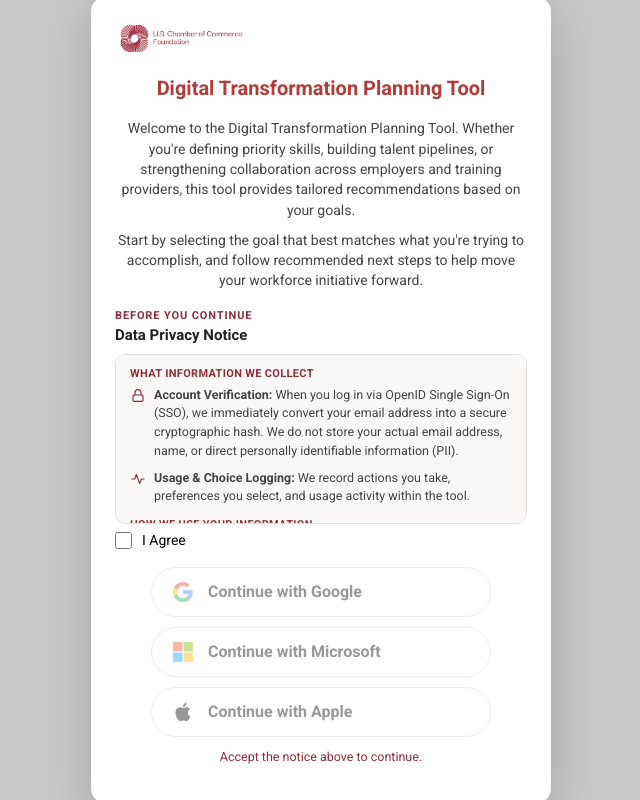
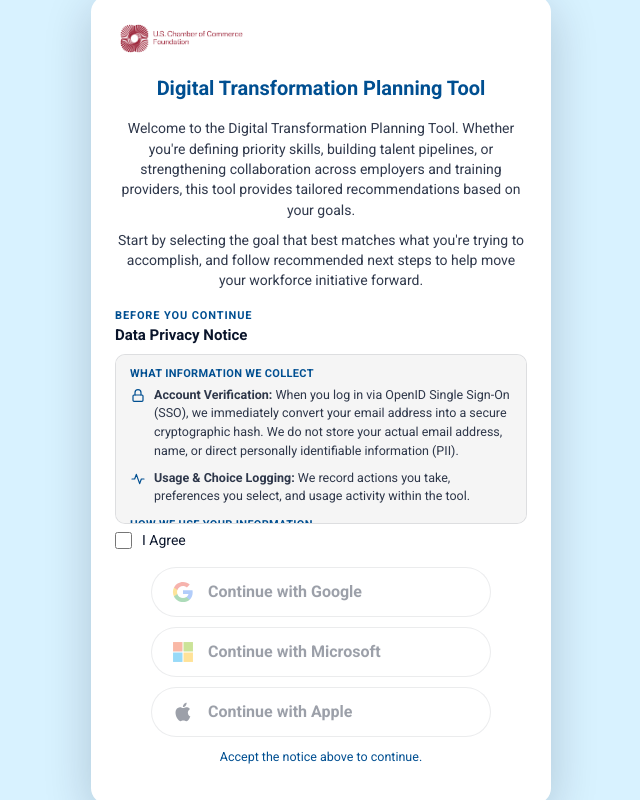
Before and after one commit to INFERable-app/USCCF-digital-planning-tool, a React (Vite) app: page / in a window 1280 px wide. Shown: the whole page, without its empty margins (319-959 px from the left). Built offline with nearby package versions, Linux system fonts and the light colour scheme; no server answers.

Commit message:
Retheme sign-in screen and user menu with USCCF theme tokens

```diff
--- a/src/components/auth/SignInScreen.css
+++ b/src/components/auth/SignInScreen.css
@@ -3,7 +3,7 @@
 	display: flex;
 	flex-direction: column;
 	height: 100%;
-	background: white;
+	background: var(--surface-page);
 	overflow-y: auto;
 }
 
@@ -38,7 +38,7 @@
 .signin-title {
 	font-size: 20px;
 	font-weight: 700;
-	color: #b23c38;
+	color: var(--accent-primary);
 	text-align: center;
 	line-height: 1.2;
 }
@@ -49,7 +49,7 @@
 	gap: 10px;
 	font-size: 14px;
 	line-height: 1.45;
-	color: #444;
+	color: var(--color-navy-midnight-alpha-85);
 	text-align: center;
 }
 
@@ -67,21 +67,21 @@
 	width: 100%;
 	max-width: 400px;
 	padding: 13px 20px;
-	background: white;
-	border: 1.5px solid #d0d0d0;
+	background: var(--surface-page);
+	border: 1.5px solid var(--color-navy-midnight-alpha-20);
 	border-radius: 999px;
 	font-family: 'Roboto', sans-serif;
 	font-size: 16px;
 	font-weight: 700;
-	color: #000;
+	color: var(--text-primary);
 	cursor: pointer;
 	transition: background 0.15s, border-color 0.15s;
 	line-height: 1;
 }
 
 .signin-provider-btn:hover:not(:disabled) {
-	background: #f7f7f7;
-	border-color: #aaa;
+	background: var(--surface-panel);
+	border-color: var(--color-navy-midnight-alpha-40);
 }
 
 .signin-provider-btn:disabled {
@@ -95,7 +95,7 @@
 	gap: 10px;
 	font-family: 'Roboto', sans-serif;
 	font-size: 14px;
-	color: #000;
+	color: var(--text-primary);
 	cursor: pointer;
 	user-select: none;
 }
@@ -104,7 +104,7 @@
 	width: 17px;
 	height: 17px;
 	cursor: pointer;
-	accent-color: #8d2f38;
+	accent-color: var(--accent-primary);
 	flex-shrink: 0;
 }
 
@@ -119,21 +119,21 @@
 	font-weight: 700;
 	letter-spacing: 0.08em;
 	text-transform: uppercase;
-	color: #8d2f38;
+	color: var(--accent-primary);
 }
 
 .signin-privacy-title {
 	font-size: 15px;
 	font-weight: 700;
-	color: #222;
+	color: var(--text-primary);
 	margin: -4px 0 2px;
 }
 
 .signin-privacy-scroll {
 	max-height: 170px;
 	overflow-y: auto;
-	background: #faf8f6;
-	border: 1px solid #e6e0dc;
+	background: var(--surface-panel);
+	border: 1px solid var(--border-subtle);
 	border-radius: 10px;
 	padding: 12px 14px;
 }
@@ -143,7 +143,7 @@
 	font-weight: 700;
 	letter-spacing: 0.03em;
 	text-transform: uppercase;
-	color: #8d2f38;
+	color: var(--accent-primary);
 	margin: 12px 0 6px;
 }
 
@@ -154,7 +154,7 @@
 .signin-privacy-scroll p {
 	font-size: 12.5px;
 	line-height: 1.5;
-	color: #444;
+	color: var(--color-navy-midnight-alpha-85);
 	margin: 0 0 6px;
 }
 
@@ -171,7 +171,7 @@
 
 .signin-privacy-icon {
 	flex-shrink: 0;
-	color: #8d2f38;
+	color: var(--accent-primary);
 	margin-top: 2px;
 }
 
@@ -181,15 +181,15 @@
 
 .signin-privacy-hint {
 	font-size: 12.5px;
-	color: #8d2f38;
+	color: var(--accent-primary);
 	text-align: center;
 	margin: 2px 0 0;
 }
 
 .signin-error {
 	font-size: 14px;
-	color: #c0392b;
-	background: #fdf0ef;
+	color: var(--color-red-scarlet);
+	background: var(--color-pink-blush);
 	border-radius: 6px;
 	padding: 8px 12px;
 }
@@ -197,7 +197,7 @@
 /* ── Desktop: centered floating card (min-height excludes landscape phones ~360-430px tall) */
 @media (min-width: 768px) and (min-height: 500px) {
 	.signin-screen {
-		background: #c8c8c8;
+		background: var(--color-blue-ice);
 		display: flex;
 		align-items: center;
 		justify-content: center;
@@ -208,9 +208,9 @@
 	.signin-card {
 		flex: none;
 		width: 460px;
-		background: white;
+		background: var(--surface-page);
 		border-radius: 16px;
-		box-shadow: 0 12px 48px rgba(0, 0, 0, 0.18);
+		box-shadow: 0 12px 48px var(--color-navy-midnight-alpha-20);
 		overflow: hidden;
 	}
 
--- a/src/components/auth/UserMenu.css
+++ b/src/components/auth/UserMenu.css
@@ -25,8 +25,8 @@
 	width: 38px;
 	height: 38px;
 	border-radius: 50%;
-	background: #8d2f38;
-	color: white;
+	background: var(--accent-primary);
+	color: var(--text-inverse);
 	font-family: 'Roboto', sans-serif;
 	font-size: 15px;
 	font-weight: 700;
@@ -39,10 +39,10 @@
 	position: absolute;
 	right: 0;
 	top: calc(100% + 8px);
-	background-color: white;
-	border: 1px solid #e8e8e8;
+	background-color: var(--surface-page);
+	border: 1px solid var(--border-subtle);
 	border-radius: 8px;
-	box-shadow: 0 4px 16px rgba(0, 0, 0, 0.12);
+	box-shadow: 0 4px 16px var(--color-navy-midnight-alpha-20);
 	min-width: 220px;
 	overflow: hidden;
 	z-index: 100;
@@ -53,21 +53,21 @@
 	display: flex;
 	flex-direction: column;
 	gap: 2px;
-	border-bottom: 1px solid #e8e8e8;
-	background-color: white;
+	border-bottom: 1px solid var(--border-subtle);
+	background-color: var(--surface-page);
 }
 
 .user-dropdown-name {
 	font-family: 'Roboto', sans-serif;
 	font-size: 15px;
 	font-weight: 700;
-	color: #000;
+	color: var(--text-primary);
 }
 
 .user-dropdown-email {
 	font-family: 'Roboto', sans-serif;
 	font-size: 14px;
-	color: #666;
+	color: var(--color-navy-midnight-alpha-85);
 }
 
 .user-dropdown-item {
@@ -75,18 +75,18 @@
 	width: 100%;
 	padding: 12px 16px;
 	text-align: left;
-	background: white;
+	background: var(--surface-page);
 	border: none;
-	border-bottom: 1px solid #e8e8e8;
+	border-bottom: 1px solid var(--border-subtle);
 	cursor: pointer;
 	font-family: 'Roboto', sans-serif;
 	font-size: 15px;
-	color: #333;
+	color: var(--text-primary);
 	transition: background 0.15s;
 }
 
 .user-dropdown-item:hover {
-	background: #f5f5f5;
+	background: var(--surface-panel);
 }
 
 .user-dropdown-signout {
@@ -94,17 +94,17 @@
 	width: 100%;
 	padding: 12px 16px;
 	text-align: left;
-	background: white;
+	background: var(--surface-page);
 	border: none;
 	cursor: pointer;
 	font-family: 'Roboto', sans-serif;
 	font-size: 15px;
-	color: #8d2f38;
+	color: var(--accent-primary);
 	transition: background 0.15s;
 }
 
 .user-dropdown-signout:hover {
-	background: #faf0f0;
+	background: var(--color-blue-ice);
 }
 
 .user-dropdown-item--edit {
@@ -114,5 +114,5 @@
 }
 
 .user-dropdown-item--edit svg {
-	color: #475569;
+	color: var(--color-navy-midnight-alpha-85);
 }
```
